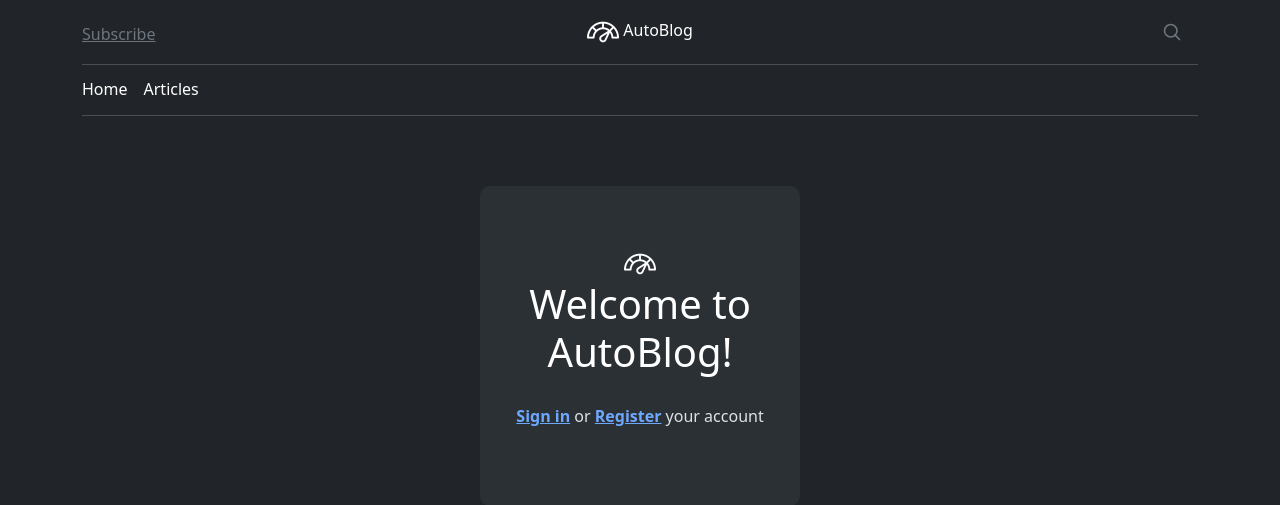
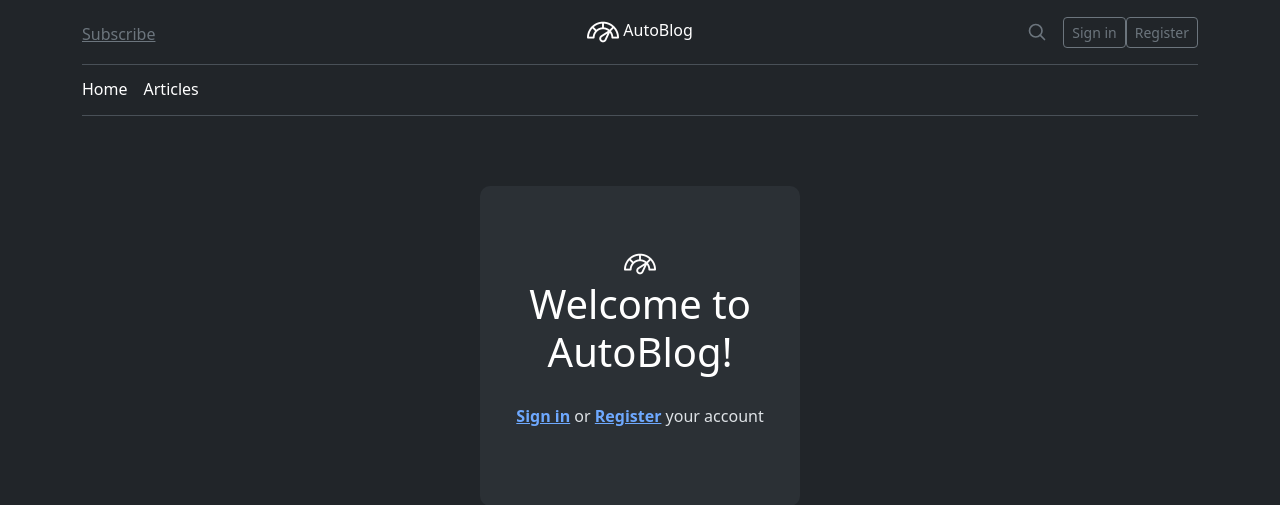
Before and after one commit to ViniCrK/blog-project, a Django app: page / in a window 1280 px wide. Shown: the top 505 px of the page. Run offline with Django 5.2, Linux system fonts and the light colour scheme; some libraries are stand-ins or nearby versions.

Commit message:
Add buttons for sign in and register

```diff
--- a/templates/base.html
+++ b/templates/base.html
@@ -32,6 +32,8 @@
                             <circle cx="10.5" cy="10.5" r="7.5"></circle>
                             <path d="M21 21l-5.2-5.2"></path>
                         </svg>
+                        <a class="btn btn-sm btn-outline-secondary" href="{% url 'login' %}">Sign in</a>
+                        <a class="btn btn-sm btn-outline-secondary" href="{% url 'register' %}">Register</a>
                     </a>
                 </div>
             </div>
```
